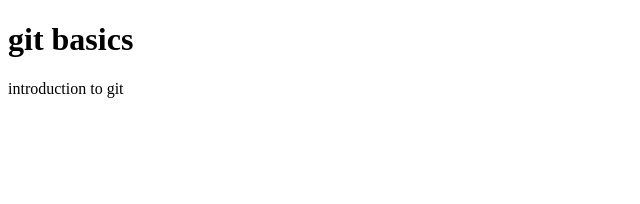
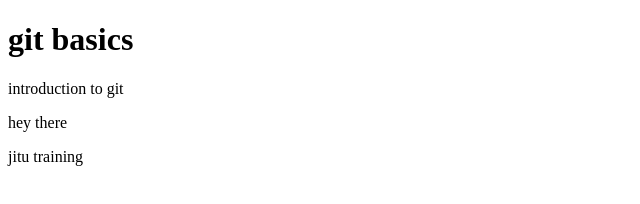
Before and after one commit to JANESTERN/git1, a plain HTML site: page index.html in a window 1280 px wide. Shown: the whole page, without its empty margins (0-640 px from the left). Drawn offline with Linux system fonts and the light colour scheme.

Commit message:
added a paragraph

```diff
--- a/index.html
+++ b/index.html
@@ -9,5 +9,8 @@
 <body>
     <h1>git basics</h1>
     <p>introduction to git</p>
+    <p>hey there </p>
+    <p> jitu training</p>
+
 </body>
 </html>
```
